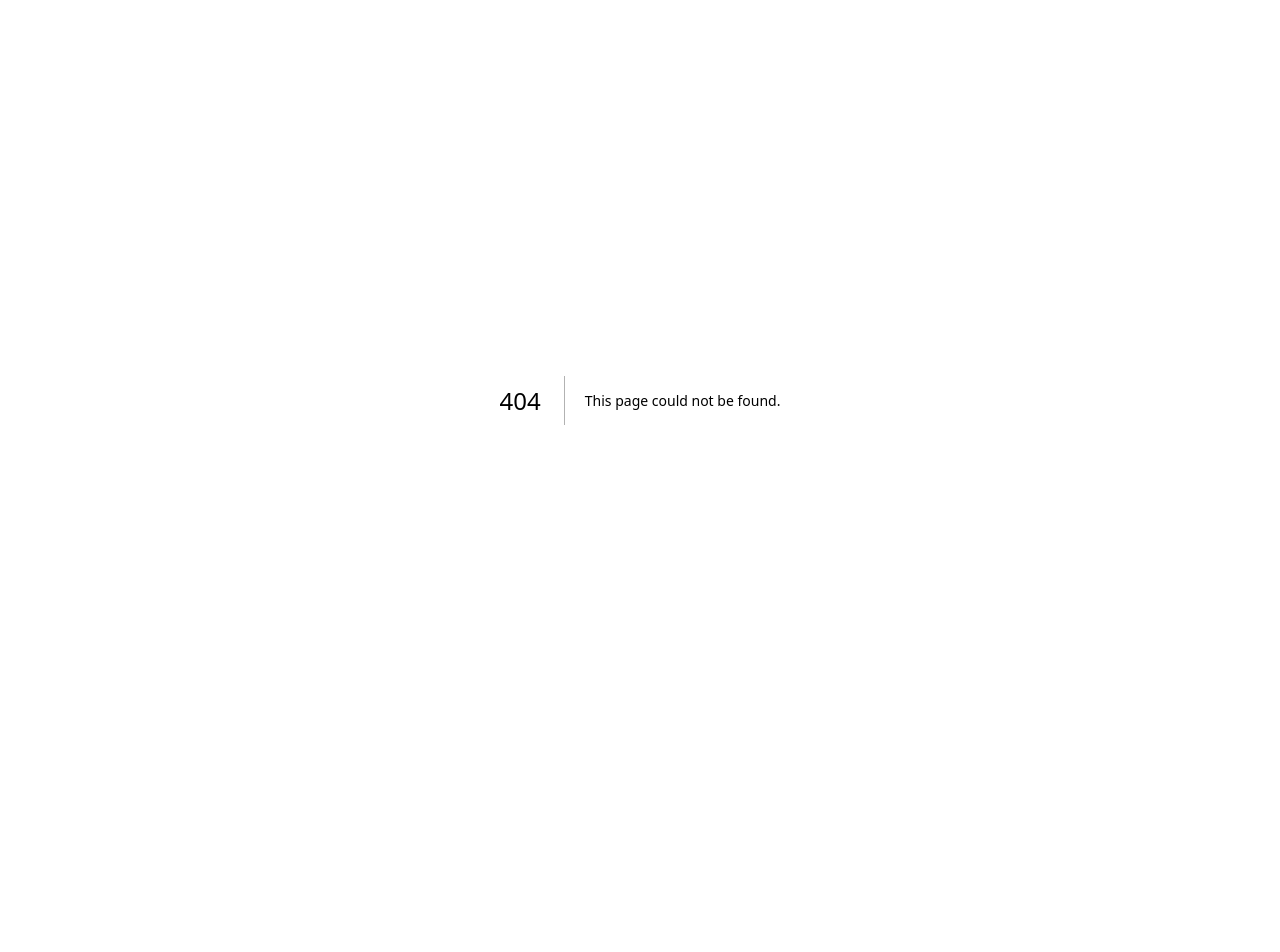
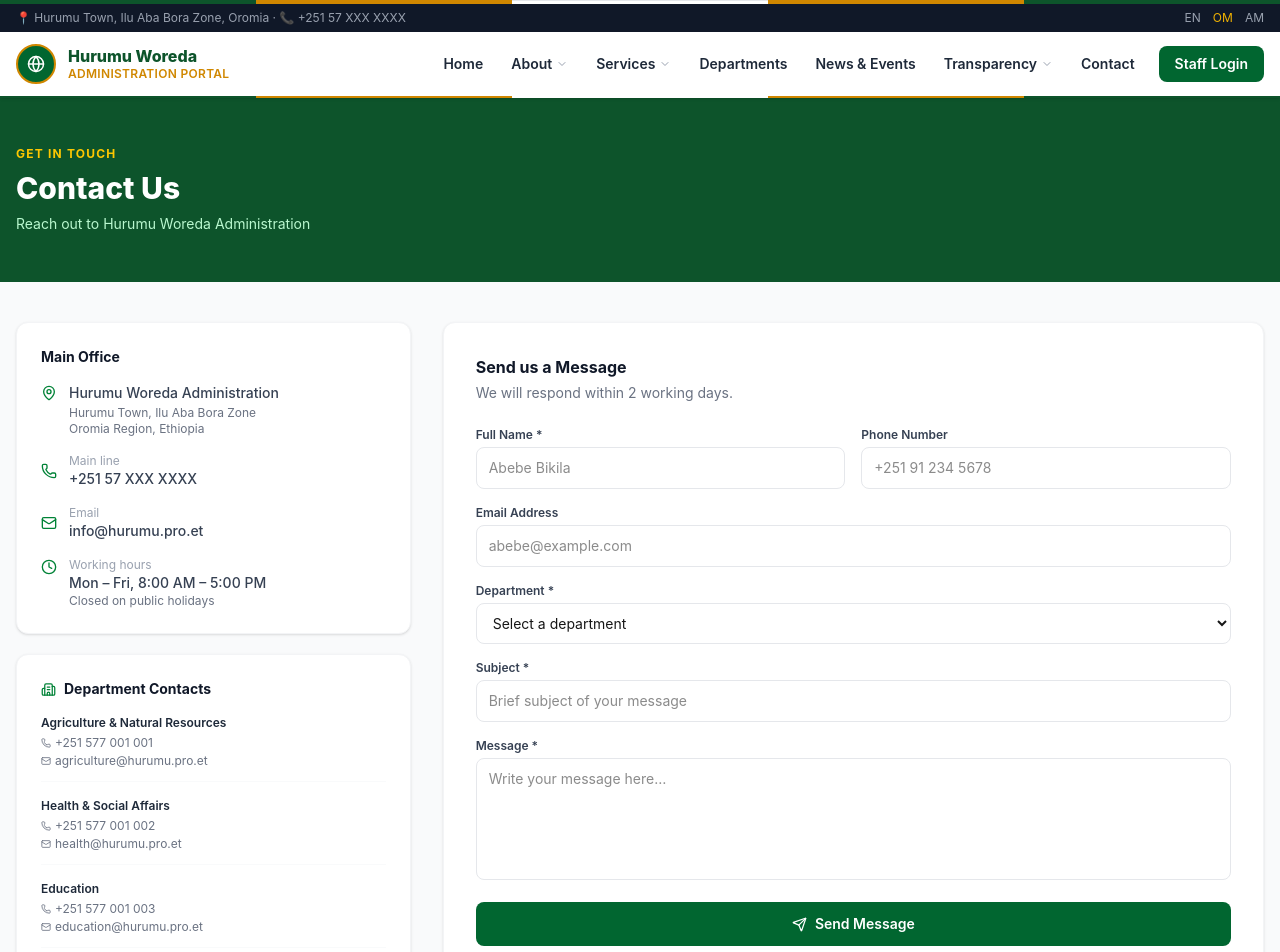
Before and after one commit to dawit-gt/hurumu-woreda-project, a Next.js app in the folder hurumu-web/: page /contact in a window 1280 px wide. Before the commit this address had no page. Shown: the top 952 px of the page. Before the commit the page ends 800 px from the top, so only its background shows below. Built offline with nearby package versions, Linux system fonts and the light colour scheme.

Commit message:
add contact page

```diff
--- /dev/null
+++ b/hurumu-web/app/(public)/contact/page.tsx
@@ -0,0 +1,91 @@
+import { Phone, Mail, MapPin, Clock, Building2 } from 'lucide-react';
+import ContactForm from '@/components/contact/ContactForm';
+
+const DEPARTMENTS = [
+  { name: 'Agriculture & Natural Resources', phone: '+251 577 001 001', email: 'agriculture@hurumu.pro.et' },
+  { name: 'Health & Social Affairs', phone: '+251 577 001 002', email: 'health@hurumu.pro.et' },
+  { name: 'Education', phone: '+251 577 001 003', email: 'education@hurumu.pro.et' },
+  { name: 'Finance & Economy', phone: '+251 577 001 004', email: 'finance@hurumu.pro.et' },
+  { name: 'Infrastructure & Construction', phone: '+251 577 001 005', email: 'infrastructure@hurumu.pro.et' },
+  { name: 'Land Administration', phone: '+251 577 001 006', email: 'land@hurumu.pro.et' },
+];
+
+export default function ContactPage() {
+  return (
+    <div className="bg-gray-50 min-h-screen">
+      <div className="bg-green-900 text-white py-12 px-4">
+        <div className="max-w-7xl mx-auto">
+          <div className="text-xs font-bold text-yellow-400 uppercase tracking-widest mb-2">Get in Touch</div>
+          <h1 className="text-3xl font-extrabold mb-2">Contact Us</h1>
+          <p className="text-green-200 text-sm">Reach out to Hurumu Woreda Administration</p>
+        </div>
+      </div>
+
+      <div className="max-w-7xl mx-auto px-4 py-10 grid lg:grid-cols-3 gap-8">
+
+        {/* Left — info */}
+        <div className="space-y-5">
+          <div className="bg-white rounded-xl border border-gray-100 p-6 shadow-sm">
+            <h2 className="text-sm font-bold text-gray-900 mb-4">Main Office</h2>
+            <div className="space-y-4">
+              <div className="flex items-start gap-3">
+                <MapPin size={16} className="text-green-700 flex-shrink-0 mt-0.5" />
+                <div>
+                  <p className="text-sm text-gray-700 font-medium">Hurumu Woreda Administration</p>
+                  <p className="text-xs text-gray-500 mt-0.5">Hurumu Town, Ilu Aba Bora Zone</p>
+                  <p className="text-xs text-gray-500">Oromia Region, Ethiopia</p>
+                </div>
+              </div>
+              <div className="flex items-center gap-3">
+                <Phone size={16} className="text-green-700 flex-shrink-0" />
+                <div>
+                  <p className="text-xs text-gray-400">Main line</p>
+                  <p className="text-sm text-gray-700 font-medium">+251 57 XXX XXXX</p>
+                </div>
+              </div>
+              <div className="flex items-center gap-3">
+                <Mail size={16} className="text-green-700 flex-shrink-0" />
+                <div>
+                  <p className="text-xs text-gray-400">Email</p>
+                  <p className="text-sm text-gray-700 font-medium">info@hurumu.pro.et</p>
+                </div>
+              </div>
+              <div className="flex items-start gap-3">
+                <Clock size={16} className="text-green-700 flex-shrink-0 mt-0.5" />
+                <div>
+                  <p className="text-xs text-gray-400">Working hours</p>
+                  <p className="text-sm text-gray-700 font-medium">Mon – Fri, 8:00 AM – 5:00 PM</p>
+                  <p className="text-xs text-gray-500">Closed on public holidays</p>
+                </div>
+              </div>
+            </div>
+          </div>
+
+          <div className="bg-white rounded-xl border border-gray-100 p-6 shadow-sm">
+            <h2 className="text-sm font-bold text-gray-900 mb-4 flex items-center gap-2">
+              <Building2 size={15} className="text-green-700" /> Department Contacts
+            </h2>
+            <div className="space-y-4">
+              {DEPARTMENTS.map(dept => (
+                <div key={dept.name} className="border-b border-gray-50 last:border-0 pb-3 last:pb-0">
+                  <p className="text-xs font-semibold text-gray-800 mb-1">{dept.name}</p>
+                  <p className="text-xs text-gray-500 flex items-center gap-1"><Phone size={10} /> {dept.phone}</p>
+                  <p className="text-xs text-gray-500 flex items-center gap-1 mt-0.5"><Mail size={10} /> {dept.email}</p>
+                </div>
+              ))}
+            </div>
+          </div>
+        </div>
+
+        {/* Right — form */}
+        <div className="lg:col-span-2">
+          <div className="bg-white rounded-xl border border-gray-100 p-8 shadow-sm">
+            <h2 className="text-base font-bold text-gray-900 mb-1">Send us a Message</h2>
+            <p className="text-sm text-gray-500 mb-6">We will respond within 2 working days.</p>
+            <ContactForm />
+          </div>
+        </div>
+      </div>
+    </div>
+  );
+}
--- /dev/null
+++ b/hurumu-web/components/contact/ContactForm.tsx
@@ -0,0 +1,96 @@
+'use client';
+import { useState } from 'react';
+import { Send, CheckCircle } from 'lucide-react';
+
+const DEPARTMENTS = [
+  'General Inquiry',
+  'Agriculture & Natural Resources',
+  'Health & Social Affairs',
+  'Education',
+  'Finance & Economy',
+  'Infrastructure & Construction',
+  'Land Administration',
+  'Civil Registration',
+];
+
+export default function ContactForm() {
+  const [submitted, setSubmitted] = useState(false);
+  const [loading, setLoading] = useState(false);
+  const [form, setForm] = useState({ name: '', email: '', phone: '', department: '', subject: '', message: '' });
+
+  const handleChange = (e: React.ChangeEvent<HTMLInputElement | HTMLTextAreaElement | HTMLSelectElement>) => {
+    setForm(prev => ({ ...prev, [e.target.name]: e.target.value }));
+  };
+
+  const handleSubmit = async (e: React.FormEvent) => {
+    e.preventDefault();
+    setLoading(true);
+    await new Promise(r => setTimeout(r, 1000));
+    setLoading(false);
+    setSubmitted(true);
+  };
+
+  if (submitted) {
+    return (
+      <div className="flex flex-col items-center justify-center py-16 text-center">
+        <CheckCircle size={48} className="text-green-600 mb-4" />
+        <h3 className="text-lg font-bold text-gray-900 mb-2">Message Sent</h3>
+        <p className="text-sm text-gray-500 max-w-sm">Thank you for contacting us. We will get back to you within 2 working days.</p>
+        <button onClick={() => { setSubmitted(false); setForm({ name: '', email: '', phone: '', department: '', subject: '', message: '' }); }}
+          className="mt-6 text-sm font-semibold text-green-800 hover:underline">
+          Send another message
+        </button>
+      </div>
+    );
+  }
+
+  return (
+    <form onSubmit={handleSubmit} className="space-y-4">
+      <div className="grid sm:grid-cols-2 gap-4">
+        <div>
+          <label className="block text-xs font-semibold text-gray-700 mb-1">Full Name *</label>
+          <input name="name" value={form.name} onChange={handleChange} required placeholder="Abebe Bikila"
+            className="w-full px-3 py-2.5 border border-gray-200 rounded-lg text-sm focus:outline-none focus:ring-2 focus:ring-green-600" />
+        </div>
+        <div>
+          <label className="block text-xs font-semibold text-gray-700 mb-1">Phone Number</label>
+          <input name="phone" value={form.phone} onChange={handleChange} placeholder="+251 91 234 5678"
+            className="w-full px-3 py-2.5 border border-gray-200 rounded-lg text-sm focus:outline-none focus:ring-2 focus:ring-green-600" />
+        </div>
+      </div>
+
+      <div>
+        <label className="block text-xs font-semibold text-gray-700 mb-1">Email Address</label>
+        <input name="email" type="email" value={form.email} onChange={handleChange} placeholder="abebe@example.com"
+          className="w-full px-3 py-2.5 border border-gray-200 rounded-lg text-sm focus:outline-none focus:ring-2 focus:ring-green-600" />
+      </div>
+
+      <div>
+        <label className="block text-xs font-semibold text-gray-700 mb-1">Department *</label>
+        <select name="department" value={form.department} onChange={handleChange} required
+          className="w-full px-3 py-2.5 border border-gray-200 rounded-lg text-sm focus:outline-none focus:ring-2 focus:ring-green-600 bg-white">
+          <option value="">Select a department</option>
+          {DEPARTMENTS.map(d => <option key={d} value={d}>{d}</option>)}
+        </select>
+      </div>
+
+      <div>
+        <label className="block text-xs font-semibold text-gray-700 mb-1">Subject *</label>
+        <input name="subject" value={form.subject} onChange={handleChange} required placeholder="Brief subject of your message"
+          className="w-full px-3 py-2.5 border border-gray-200 rounded-lg text-sm focus:outline-none focus:ring-2 focus:ring-green-600" />
+      </div>
+
+      <div>
+        <label className="block text-xs font-semibold text-gray-700 mb-1">Message *</label>
+        <textarea name="message" value={form.message} onChange={handleChange} required rows={5}
+          placeholder="Write your message here…"
+          className="w-full px-3 py-2.5 border border-gray-200 rounded-lg text-sm focus:outline-none focus:ring-2 focus:ring-green-600 resize-none" />
+      </div>
+
+      <button type="submit" disabled={loading}
+        className="w-full flex items-center justify-center gap-2 bg-green-800 text-white py-3 rounded-lg font-semibold text-sm hover:bg-green-700 transition disabled:opacity-60">
+        {loading ? 'Sending…' : <><Send size={15} /> Send Message</>}
+      </button>
+    </form>
+  );
+}
```
